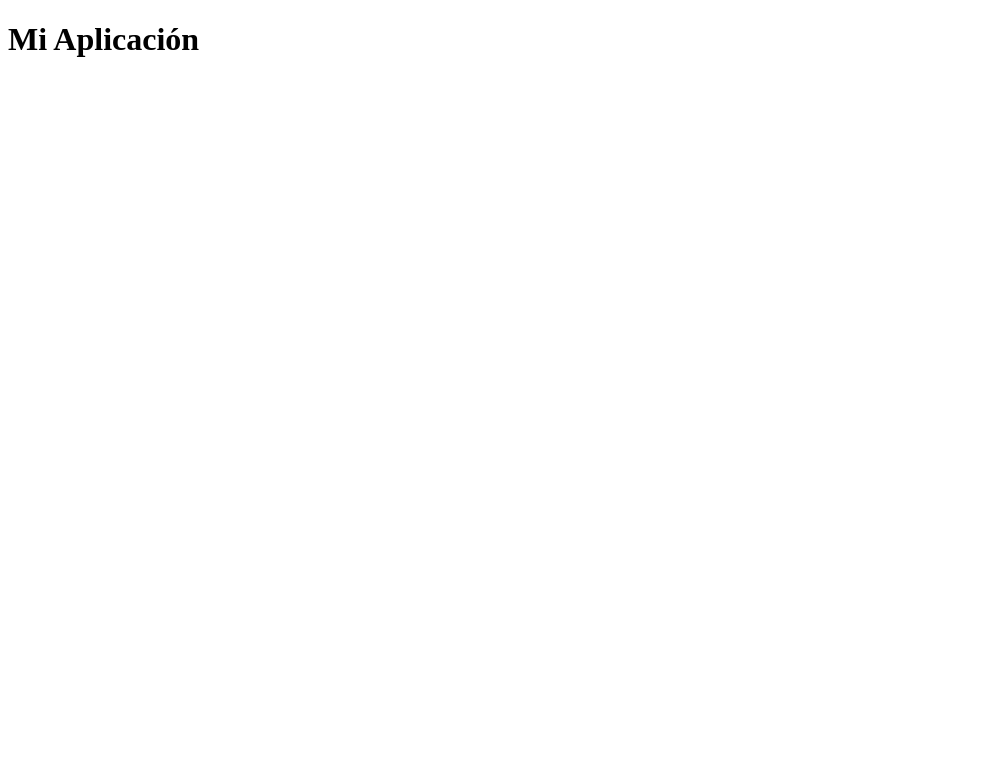
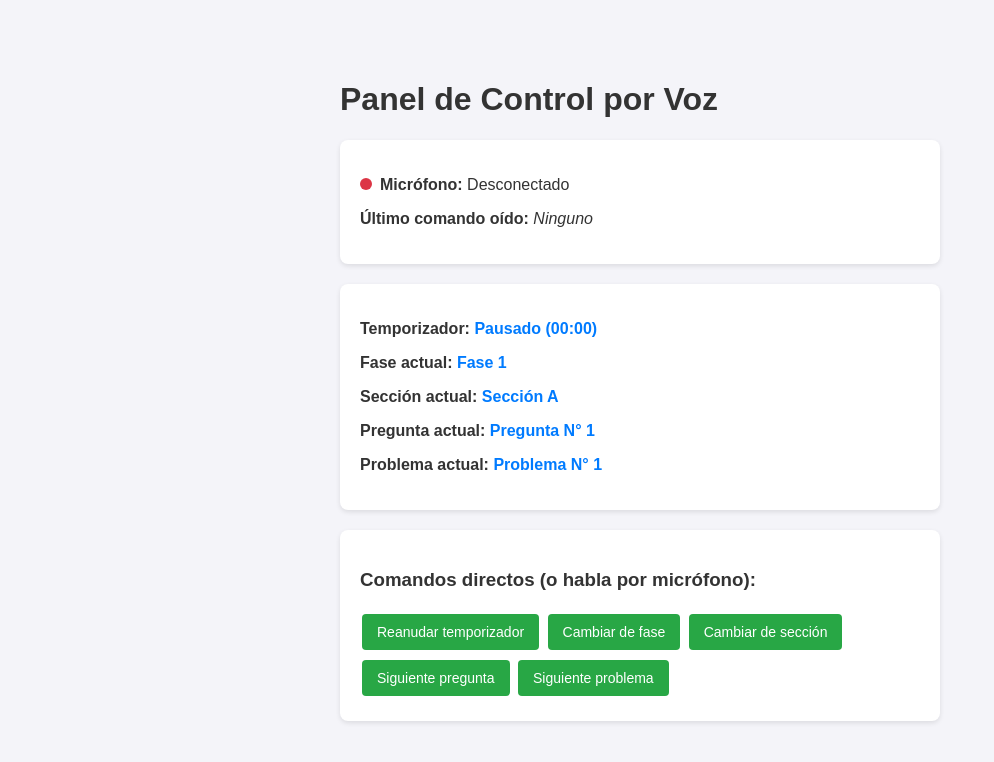
Before and after one commit to williamlopez314/Formativa2M, a plain HTML site: page index.html in a window 1280 px wide. Shown: the whole page, without its empty margins (0-994 px from the left). Drawn offline with Linux system fonts and the light colour scheme.

Commit message:
Update HTML structure and styling for voice control app

```diff
--- a/index.html
+++ b/index.html
@@ -2,23 +2,94 @@
 <html lang="es">
 <head>
   <meta charset="UTF-8">
-  <title>Mi Aplicación con Control por Voz</title>
+  <meta name="viewport" content="width=device-width, initial-scale=1.0">
+  <title>Aplicación con Control por Voz</title>
+  <style>
+    body {
+      font-family: Arial, sans-serif;
+      max-width: 600px;
+      margin: 40px auto;
+      padding: 20px;
+      background-color: #f4f4f9;
+      color: #333;
+    }
+    .card {
+      background: white;
+      padding: 20px;
+      border-radius: 8px;
+      box-shadow: 0 2px 5px rgba(0,0,0,0.1);
+      margin-bottom: 20px;
+    }
+    .status {
+      font-weight: bold;
+      color: #007bff;
+    }
+    .btn {
+      background-color: #28a745;
+      color: white;
+      border: none;
+      padding: 10px 15px;
+      border-radius: 4px;
+      cursor: pointer;
+      font-size: 14px;
+      margin: 5px 2px;
+    }
+    .btn:hover {
+      background-color: #218838;
+    }
+    .indicator {
+      display: inline-block;
+      width: 12px;
+      height: 12px;
+      border-radius: 50%;
+      background-color: #dc3545;
+      margin-right: 8px;
+    }
+    .indicator.active {
+      background-color: #28a745;
+    }
+  </style>
 </head>
 <body>
 
-  <!-- AQUÍ VA EL CONTENIDO VISIBLE DE TU PÁGINA (Botones, textos, preguntas, etc.) -->
-  <h1>Mi Aplicación</h1>
+  <h1>Panel de Control por Voz</h1>
 
+  <div class="card">
+    <p><span id="dot" class="indicator"></span><strong>Micrófono:</strong> <span id="mic-status">Desconectado</span></p>
+    <p><strong>Último comando oído:</strong> <i id="last-command">Ninguno</i></p>
+  </div>
 
-  <!-- CÓDIGO DE CONTROL POR VOZ -->
+  <div class="card">
+    <p><strong>Temporizador:</strong> <span id="timer-status" class="status">Pausado (00:00)</span></p>
+    <p><strong>Fase actual:</strong> <span id="fase-status" class="status">Fase 1</span></p>
+    <p><strong>Sección actual:</strong> <span id="seccion-status" class="status">Sección A</span></p>
+    <p><strong>Pregunta actual:</strong> <span id="pregunta-status" class="status">Pregunta N° 1</span></p>
+    <p><strong>Problema actual:</strong> <span id="problema-status" class="status">Problema N° 1</span></p>
+  </div>
+
+  <div class="card">
+    <h3>Comandos directos (o habla por micrófono):</h3>
+    <button id="btn-reanudar" class="btn" onclick="reanudarTemporizador()">Reanudar temporizador</button>
+    <button id="btn-fase" class="btn" onclick="cambiarFase()">Cambiar de fase</button>
+    <button id="btn-seccion" class="btn" onclick="cambiarSeccion()">Cambiar de sección</button>
+    <button id="btn-pregunta" class="btn" onclick="siguientePregunta()">Siguiente pregunta</button>
+    <button id="btn-problema" class="btn" onclick="siguienteProblema()">Siguiente problema</button>
+  </div>
+
   <script>
+    // Variables de estado
+    let faseContador = 1;
+    let seccionContador = 65; // Código ASCII para 'A'
+    let preguntaContador = 1;
+    let problemaContador = 1;
+
+    // Reconocimiento de Voz
     const SpeechRecognition = window.SpeechRecognition || window.webkitSpeechRecognition;
 
     if (!SpeechRecognition) {
-      alert("Tu navegador no soporta el reconocimiento de voz. Usa Google Chrome o Edge.");
+      document.getElementById('mic-status').innerText = "Tu navegador no soporta reconocimiento de voz (usa Chrome o Edge).";
     } else {
       const recognition = new SpeechRecognition();
-
       recognition.lang = 'es-ES';
       recognition.continuous = true;
       recognition.interimResults = false;
@@ -31,11 +102,16 @@
         "siguiente problema": () => siguienteProblema()
       };
 
+      recognition.onstart = () => {
+        document.getElementById('mic-status').innerText = "Escuchando...";
+        document.getElementById('dot').classList.add('active');
+      };
+
       recognition.onresult = (event) => {
         const lastResultIndex = event.results.length - 1;
         const transcript = event.results[lastResultIndex][0].transcript.trim().toLowerCase();
 
-        console.log("Dijiste: " + transcript);
+        document.getElementById('last-command').innerText = `"${transcript}"`;
 
         for (const [commandText, action] of Object.entries(commands)) {
           if (transcript.includes(commandText)) {
@@ -52,25 +128,30 @@
       recognition.start();
     }
 
-    // --- AQUÍ CONECTAS TUS ACCIONES ---
+    // Funciones de control
     function reanudarTemporizador() {
-      // Escribe aquí lo que hace tu temporizador al reanudar
+      document.getElementById('timer-status').innerText = "En ejecución (Corriendo)";
     }
 
     function cambiarFase() {
-      // Escribe aquí la acción para cambiar de fase
+      faseContador++;
+      document.getElementById('fase-status').innerText = `Fase ${faseContador}`;
     }
 
     function cambiarSeccion() {
-      // Escribe aquí la acción para cambiar de sección
+      seccionContador++;
+      const letra = String.fromCharCode(seccionContador);
+      document.getElementById('seccion-status').innerText = `Sección ${letra}`;
     }
 
     function siguientePregunta() {
-      // Escribe aquí la acción para ir a la siguiente pregunta
+      preguntaContador++;
+      document.getElementById('pregunta-status').innerText = `Pregunta N° ${preguntaContador}`;
     }
 
     function siguienteProblema() {
-      // Escribe aquí la acción para ir al siguiente problema
+      problemaContador++;
+      document.getElementById('problema-status').innerText = `Problema N° ${problemaContador}`;
     }
   </script>
 </body>
```
